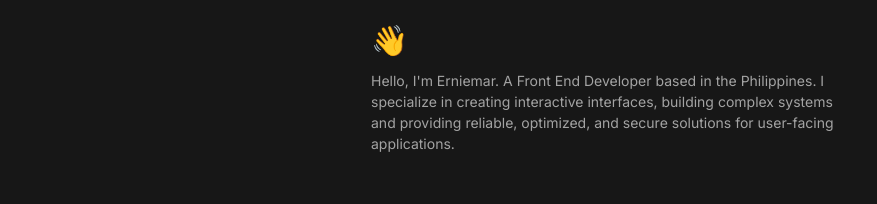
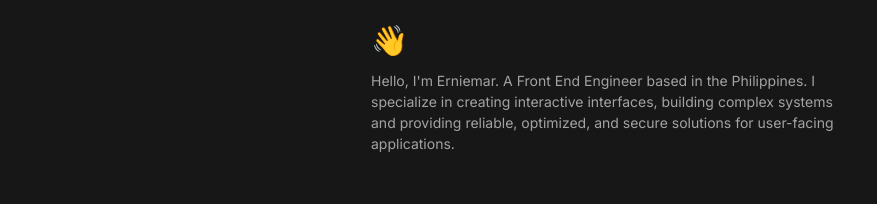
Before and after one commit to jecaluag/jecaluag.com, a Next.js app: page / in a window 1280 px wide. Shown: the part 233-437 px from the top of the page, without its empty margins (29-906 px from the left). Built offline with nearby package versions, Linux system fonts and the light colour scheme.

Commit message:
Change word Developer to Engineer

```diff
--- a/pages/index.tsx
+++ b/pages/index.tsx
@@ -29,7 +29,7 @@ const Home: NextPage = () => {
             <span>👋</span>
           </motion.div>
         </div>
-        <p className="mt-20">Hello, I&apos;m Erniemar. A Front End Developer based in the Philippines. I specialize in creating interactive interfaces, building complex systems and providing reliable, optimized, and secure solutions for user-facing applications.</p>
+        <p className="mt-20">Hello, I&apos;m Erniemar. A Front End Engineer based in the Philippines. I specialize in creating interactive interfaces, building complex systems and providing reliable, optimized, and secure solutions for user-facing applications.</p>
       </section>
       <section className='mb-14'>
         <h2 className='text-white mb-10'>Work Experience</h2>
```
